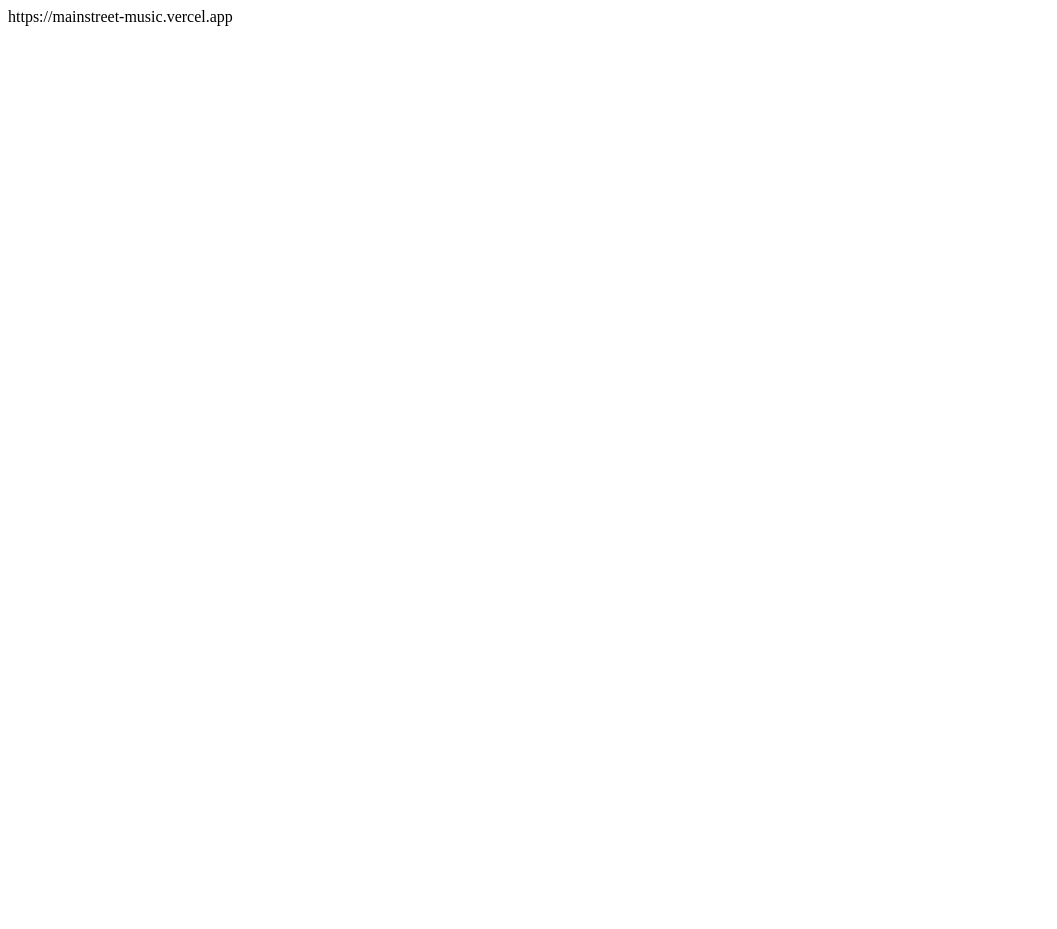
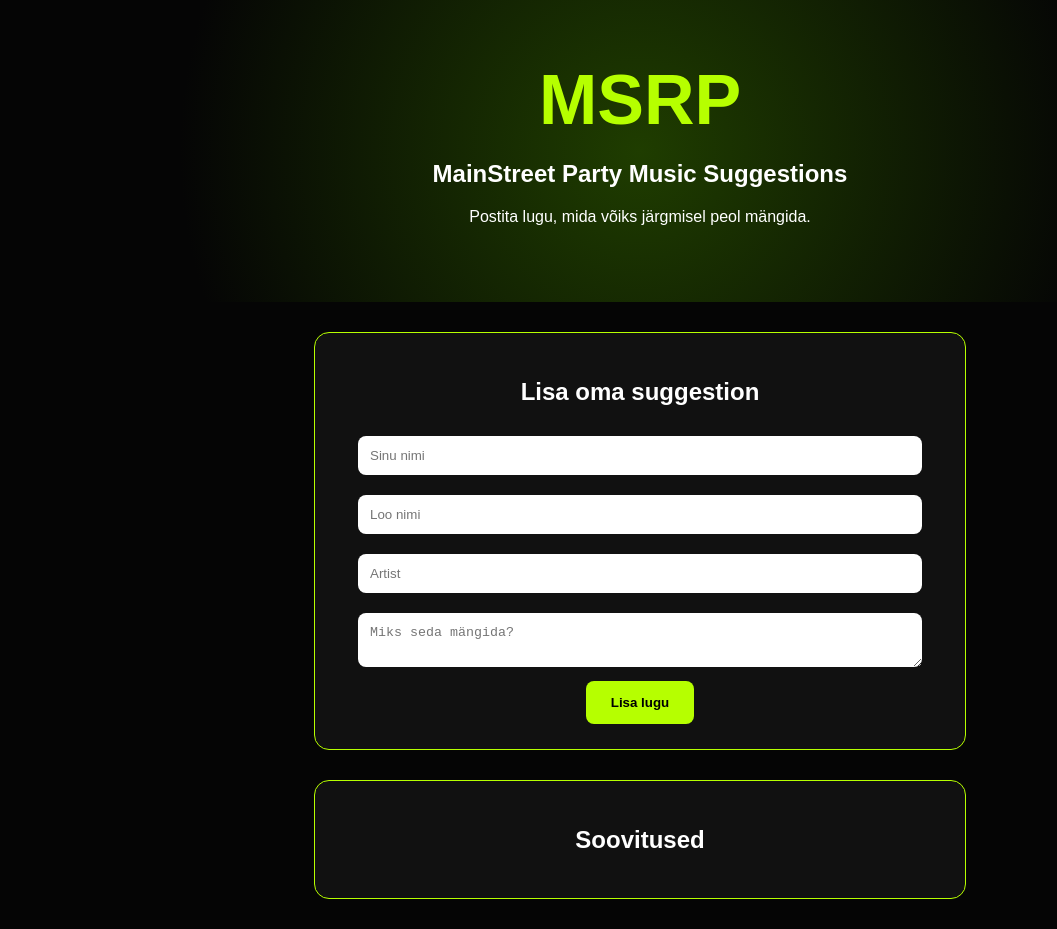
Before and after one commit to lumi1777777777-max/mainstreet-music, a plain HTML site: page index.html in a window 1280 px wide. Shown: the whole page, without its empty margins (0-1057 px from the left). Before the commit the page ends 800 px from the top, so only its background shows below. Drawn offline with Linux system fonts and the light colour scheme.

Commit message:
index.html

```diff
--- a/index.html
+++ b/index.html
@@ -1 +1,142 @@
-https://mainstreet-music.vercel.app
+<!DOCTYPE html>
+<html lang="et">
+<head>
+  <meta charset="UTF-8">
+  <title>MainStreet Music</title>
+  <style>
+    body {
+      margin: 0;
+      font-family: Arial, sans-serif;
+      background: #050505;
+      color: white;
+      text-align: center;
+    }
+    .hero {
+      padding: 60px 20px;
+      background: radial-gradient(circle, #1f3d00, #050505 70%);
+    }
+    h1 {
+      font-size: 70px;
+      color: #b6ff00;
+      margin: 0;
+    }
+    h2 {
+      color: #fff;
+    }
+    .box {
+      max-width: 600px;
+      margin: 30px auto;
+      background: #111;
+      padding: 25px;
+      border-radius: 15px;
+      border: 1px solid #b6ff00;
+    }
+    input, textarea {
+      width: 90%;
+      padding: 12px;
+      margin: 10px 0;
+      border-radius: 8px;
+      border: none;
+    }
+    button {
+      background: #b6ff00;
+      color: black;
+      border: none;
+      padding: 14px 25px;
+      border-radius: 8px;
+      font-weight: bold;
+      cursor: pointer;
+    }
+    .song {
+      background: #1a1a1a;
+      margin: 15px 0;
+      padding: 15px;
+      border-radius: 10px;
+      text-align: left;
+    }
+  </style>
+</head>
+<body>
+
+  <div class="hero">
+    <h1>MSRP</h1>
+    <h2>MainStreet Party Music Suggestions</h2>
+    <p>Postita lugu, mida võiks järgmisel peol mängida.</p>
+  </div>
+
+  <div class="box">
+    <h2>Lisa oma suggestion</h2>
+
+    <input id="name" placeholder="Sinu nimi">
+    <input id="song" placeholder="Loo nimi">
+    <input id="artist" placeholder="Artist">
+    <textarea id="reason" placeholder="Miks seda mängida?"></textarea>
+
+    <br>
+    <button onclick="addSong()">Lisa lugu</button>
+  </div>
+
+  <div class="box">
+    <h2>Soovitused</h2>
+    <div id="songs"></div>
+  </div>
+
+  <script>
+    let songs = JSON.parse(localStorage.getItem("songs")) || [];
+
+    function addSong() {
+      const name = document.getElementById("name").value;
+      const song = document.getElementById("song").value;
+      const artist = document.getElementById("artist").value;
+      const reason = document.getElementById("reason").value;
+
+      if (!name || !song || !artist) {
+        alert("Täida nimi, lugu ja artist.");
+        return;
+      }
+
+      songs.push({
+        name,
+        song,
+        artist,
+        reason,
+        votes: 0
+      });
+
+      localStorage.setItem("songs", JSON.stringify(songs));
+      renderSongs();
+
+      document.getElementById("name").value = "";
+      document.getElementById("song").value = "";
+      document.getElementById("artist").value = "";
+      document.getElementById("reason").value = "";
+    }
+
+    function vote(index) {
+      songs[index].votes++;
+      localStorage.setItem("songs", JSON.stringify(songs));
+      renderSongs();
+    }
+
+    function renderSongs() {
+      const container = document.getElementById("songs");
+      container.innerHTML = "";
+
+      songs.forEach((item, index) => {
+        container.innerHTML += `
+          <div class="song">
+            <h3>${item.song} - ${item.artist}</h3>
+            <p><b>Postitas:</b> ${item.name}</p>
+            <p>${item.reason}</p>
+            <p><b>Votes:</b> ${item.votes}</p>
+            <button onclick="vote(${index})">+ Vote</button>
+          </div>
+        `;
+      });
+    }
+
+    renderSongs();
+  </script>
+
+</body>
+</html>
```
